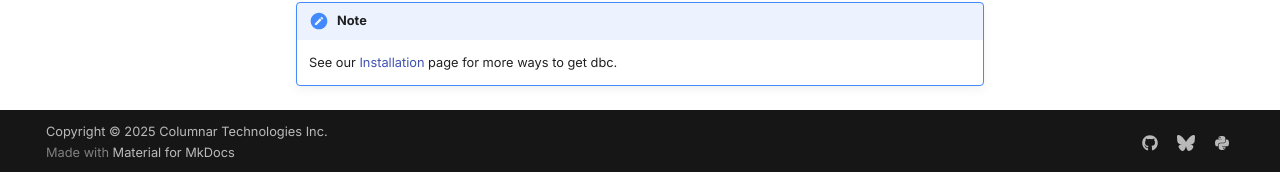
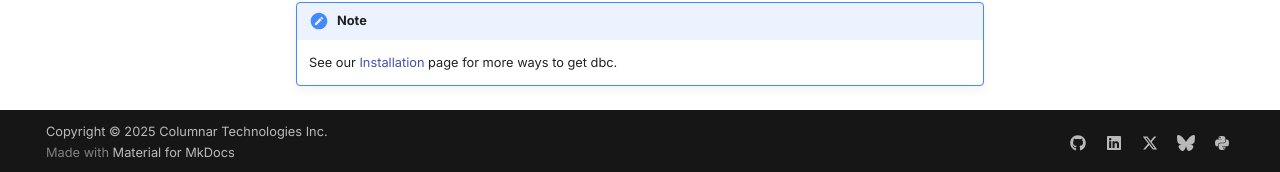
Before and after one commit to columnar-tech/dbc, an MkDocs documentation site: the page built from docs/index.md, in a window 1280 px wide and 1336 px high. Shown: the part 1161-1333 px from the top of the window. Built offline with MkDocs 1.6.1 and Material for MkDocs 9.7.7, drawn with Linux system fonts in a browser that asks for light colours; plug-ins that fetch from the network failed and are left out; comment, search, counter and statistics services are not loaded; some of the changed lines change nothing that is shown.

Commit message:
docs: improve footer

```diff
--- a/mkdocs.yml
+++ b/mkdocs.yml
@@ -18,7 +18,7 @@ site_description: dbc is a command line tool for installing and managing ADBC dr
 site_url: https://docs.columnar.tech/dbc
 repo_url: https://github.com/columnar-tech/dbc
 repo_name: dbc
-copyright: Copyright &copy; 2025 Columnar Technologies Inc.
+copyright: Copyright &copy; <a href="https://columnar.tech" target="_blank">2025 Columnar Technologies Inc.</a>
 markdown_extensions:
   - admonition
   - def_list
@@ -91,6 +91,10 @@ extra:
   social:
     - icon: fontawesome/brands/github
       link: https://github.com/columnar-tech/dbc
+    - icon: fontawesome/brands/linkedin
+      link: http://linkedin.com/company/columnar-tech/
+    - icon: fontawesome/brands/x-twitter
+      link: https://x.com/columnar_tech
     - icon: fontawesome/brands/bluesky
       link: https://bsky.app/profile/columnar.tech
     - icon: fontawesome/brands/python
```
